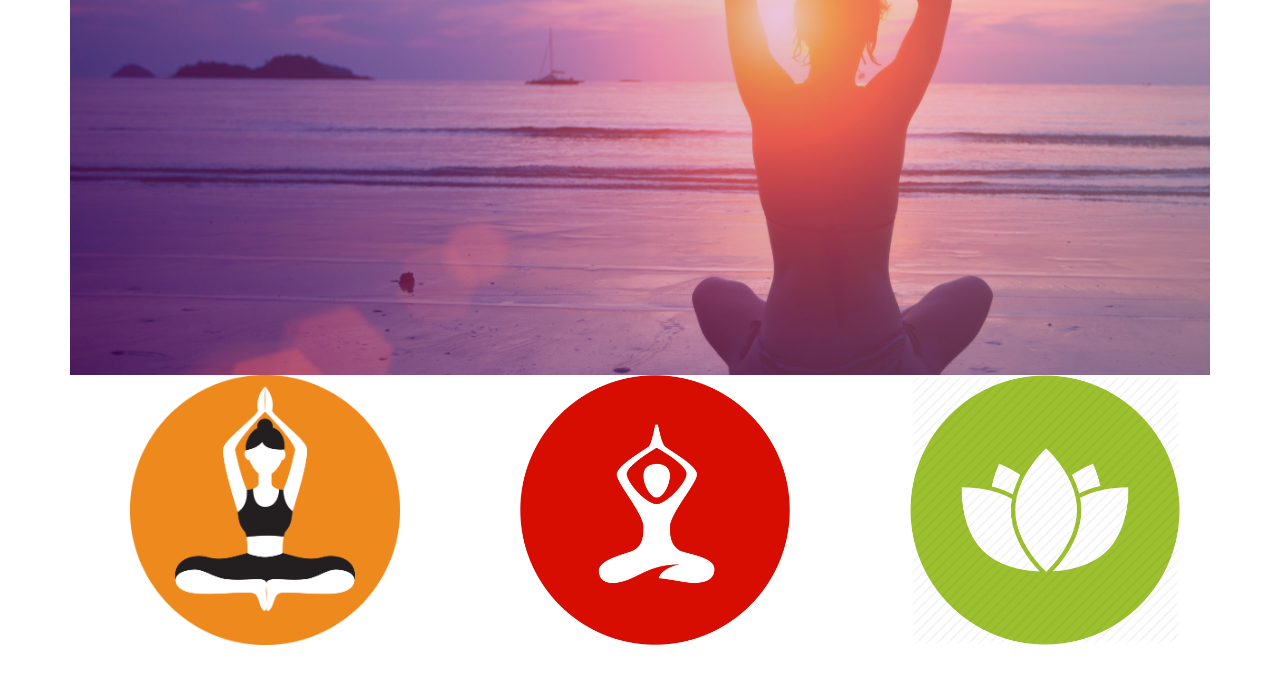
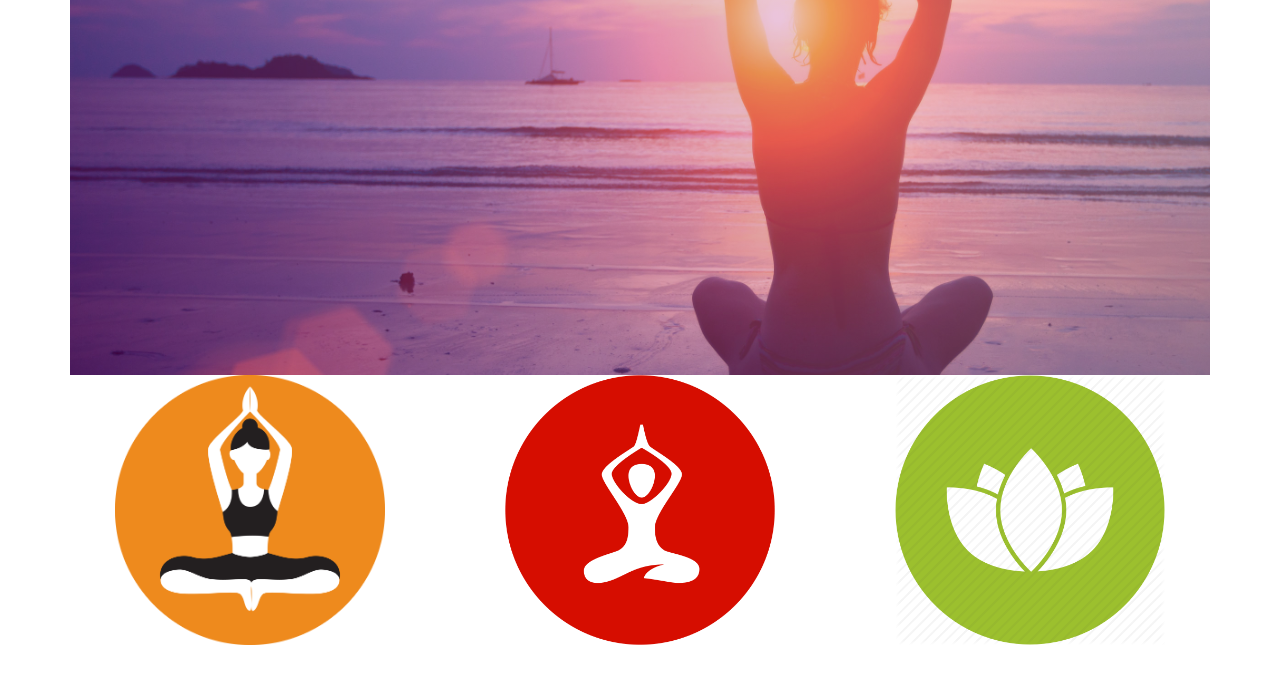
Before and after one commit to Seannaber/yogib, a plain HTML site: page index.html in a window 1280 px wide. Shown: the part 125-800 px from the top of the page. Drawn offline with nearby package versions, Linux system fonts and the light colour scheme.

Commit message:
js adjustments

```diff
--- a/index.html
+++ b/index.html
@@ -29,7 +29,7 @@
 			<section id="jumbotronbg">
 				<section id="jumbotron"></section>
 			</section>
-			<div class="container">
+			<div>
 				<div class="row">
 					<div class="col-md-4 text-center">
 						<img src="img/icon1.png" alt="">
```
Also changed, not shown: js/script.js (+7 -0 lines).
